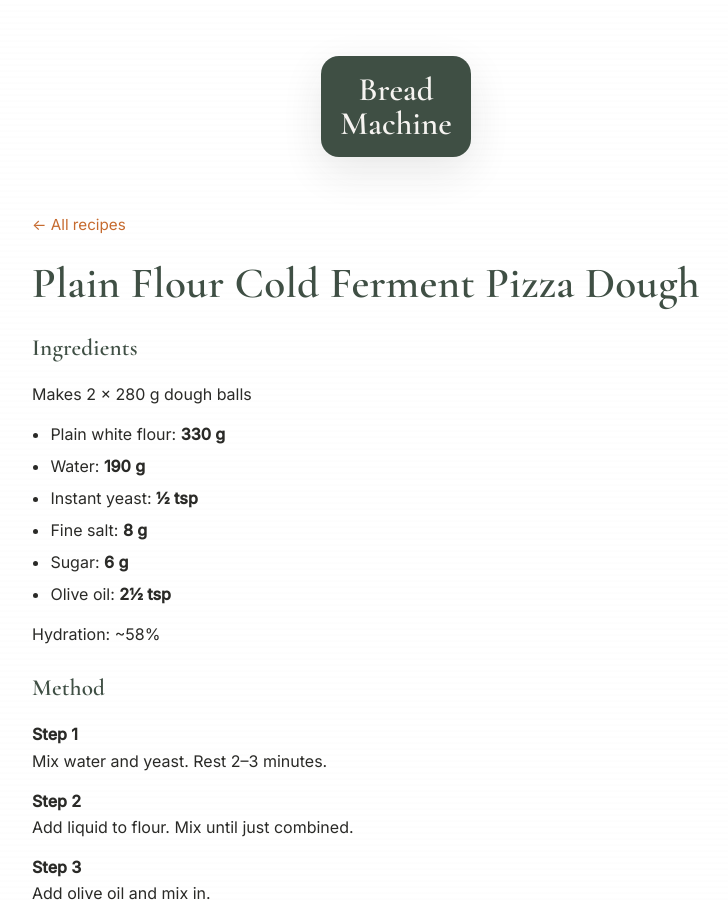
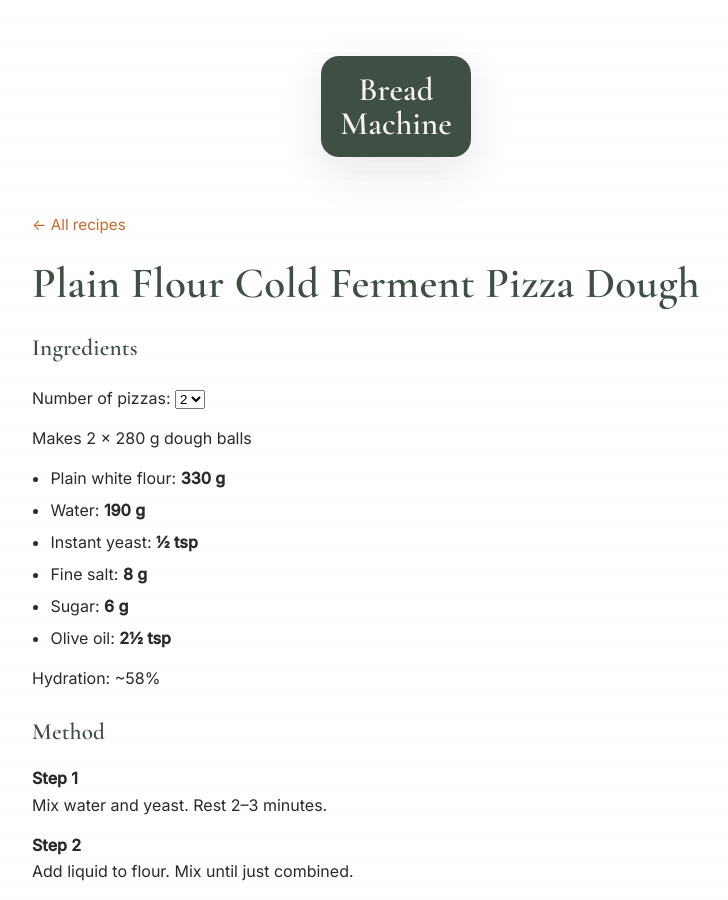
Before and after one commit to laccces/the-bread-machine, a Jekyll site: the page built from _recipes/pizza-dough.md, in a window 1280 px wide and 900 px high. Shown: the whole window, without its empty margins (244-972 px from the left). Built offline with Jekyll 4.4.1, drawn with Linux system fonts in a browser that asks for light colours; some of the changed lines change nothing that is shown.

Commit message:
added dropdown to pizza recipe

```diff
--- a/_recipes/pizza-dough.md
+++ b/_recipes/pizza-dough.md
@@ -6,16 +6,66 @@
 
 
 ## Ingredients
-Makes 2 × 280 g dough balls
 
-- Plain white flour: **330 g**
-- Water: **190 g**
-- Instant yeast: **½ tsp**
-- Fine salt: **8 g**
-- Sugar: **6 g**
-- Olive oil: **2½ tsp**
+<div class="pizza-calculator">
+  <label for="pizza-count">Number of pizzas:</label>
+  <select id="pizza-count">
+    <option value="1">1</option>
+    <option value="2" selected>2</option>
+    <option value="3">3</option>
+    <option value="4">4</option>
+    <option value="5">5</option>
+    <option value="6">6</option>
+  </select>
+</div>
+
+Makes <span id="yield-text">2 × 280 g</span> dough balls
+
+- Plain white flour: **<span id="flour">330</span> g**
+- Water: **<span id="water">190</span> g**
+- Instant yeast: **<span id="yeast">½</span> tsp**
+- Fine salt: **<span id="salt">8</span> g**
+- Sugar: **<span id="sugar">6</span> g**
+- Olive oil: **<span id="oil">2½</span> tsp**
 
 Hydration: ~58%
+
+<script>
+(function() {
+  const baseAmounts = {
+    flour: 330,
+    water: 190,
+    yeast: 0.5,
+    salt: 8,
+    sugar: 6,
+    oil: 2.5
+  };
+
+  function formatNumber(num) {
+    if (num === Math.floor(num)) return num.toString();
+    if (num % 1 === 0.5) {
+      const whole = Math.floor(num);
+      return whole > 0 ? whole + '½' : '½';
+    }
+    return num.toFixed(1).replace(/\.0$/, '');
+  }
+
+  function updateIngredients() {
+    const count = parseInt(document.getElementById('pizza-count').value);
+    const multiplier = count / 2;
+
+    document.getElementById('yield-text').textContent = count + ' × ' + Math.round(280 * multiplier) + ' g';
+    document.getElementById('flour').textContent = Math.round(baseAmounts.flour * multiplier);
+    document.getElementById('water').textContent = Math.round(baseAmounts.water * multiplier);
+    document.getElementById('yeast').textContent = formatNumber(baseAmounts.yeast * multiplier);
+    document.getElementById('salt').textContent = Math.round(baseAmounts.salt * multiplier);
+    document.getElementById('sugar').textContent = Math.round(baseAmounts.sugar * multiplier);
+    document.getElementById('oil').textContent = formatNumber(baseAmounts.oil * multiplier);
+  }
+
+  document.getElementById('pizza-count').addEventListener('change', updateIngredients);
+})();
+</script>
 
 ## Method
 
```
